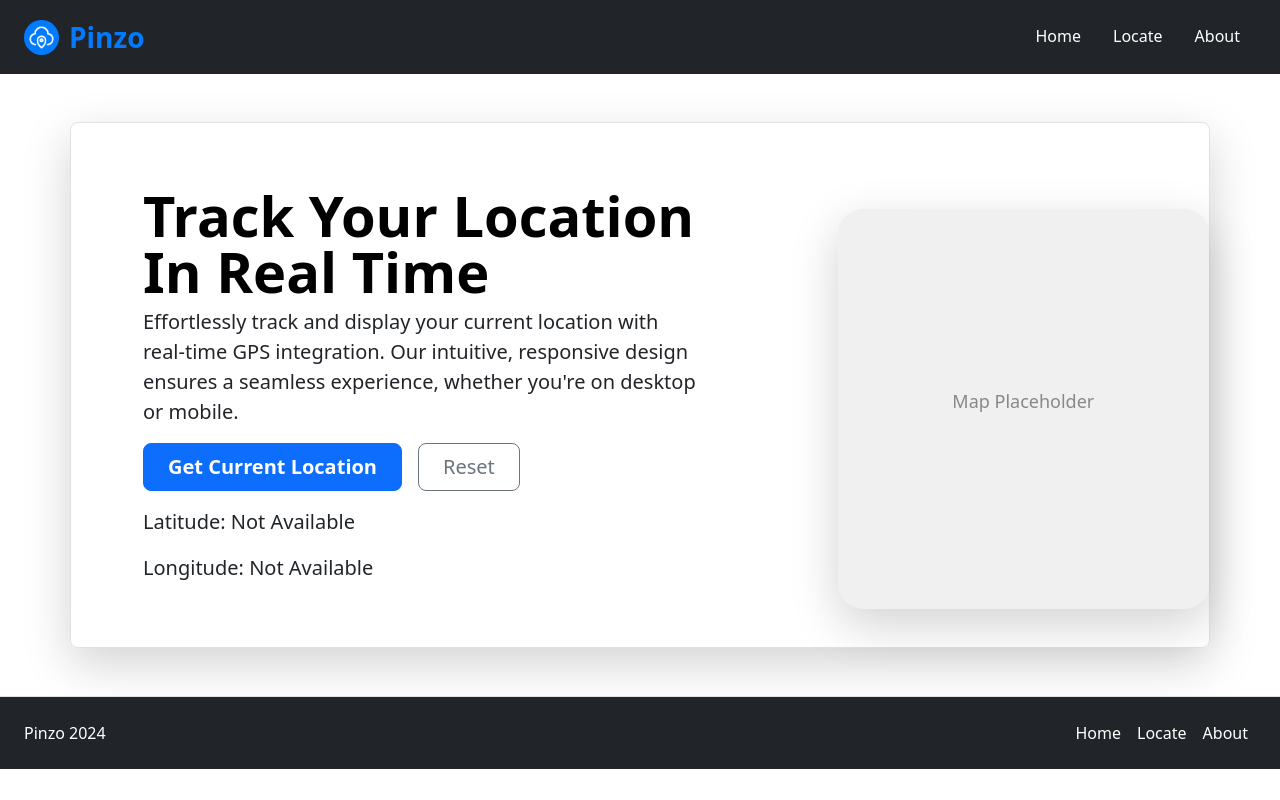
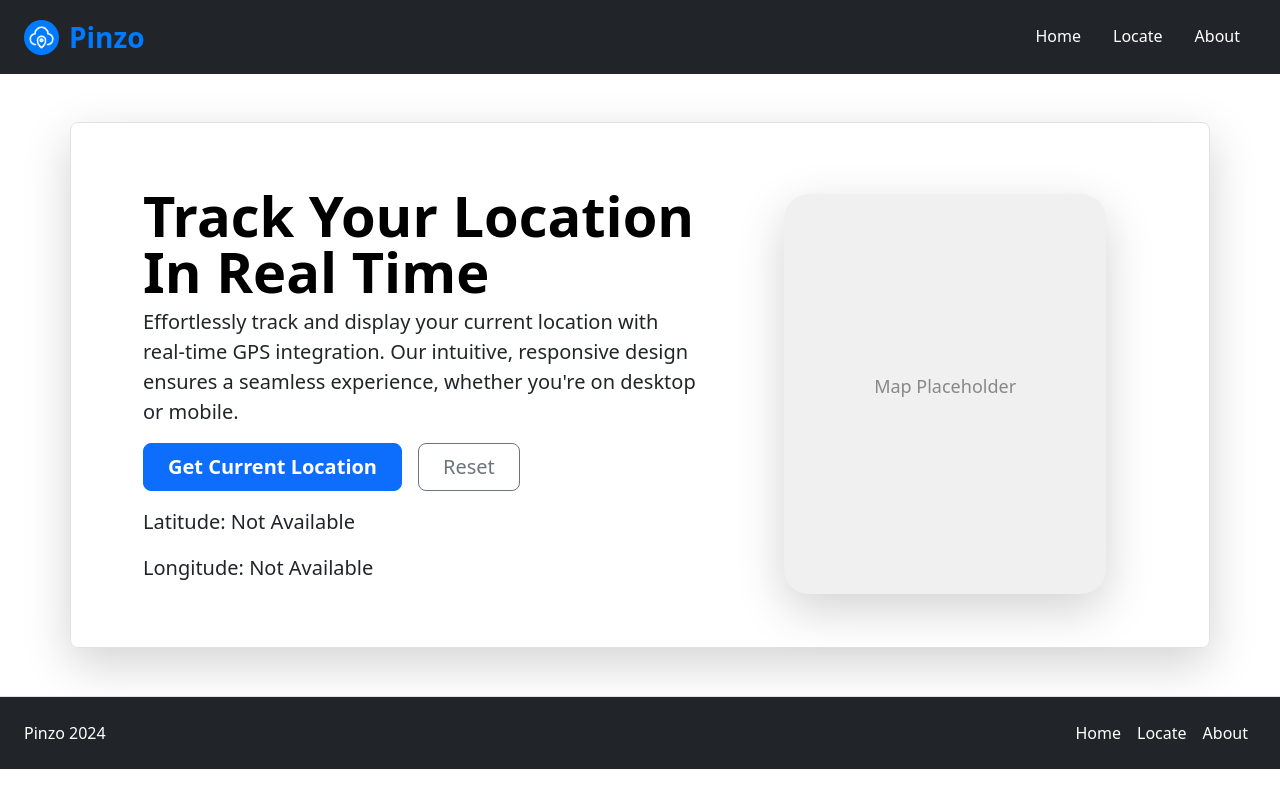
Before and after one commit to matthew-wright07/pinzo, a Next.js app: page /locate in a window 1280 px wide. Built offline with nearby package versions, Linux system fonts and the light colour scheme.

Commit message:
changed the locate file

```diff
--- a/componets/Locate.js
+++ b/componets/Locate.js
@@ -51,9 +51,10 @@ export default function Locate() {
           <p className="lead">Latitude: {latitude ?? "Not Available"}</p>
           <p className="lead">Longitude: {longitude ?? "Not Available"}</p>
         </div>
+        <div  className="col-lg-4" style={{padding:"10px"}}>
         <div
-          className="col-lg-4 offset-lg-1 p-0 overflow-hidden shadow-lg"
-          style={{ borderRadius: "25px", backgroundColor: "#f0f0f0" }}
+          className=" offset-lg-1 p-0 overflow-hidden shadow-lg"
+          style={{ borderRadius: "25px", backgroundColor: "#f0f0f0",marginBottom:"30px"}}
         >
           {/* Render the map only if latitude and longitude are available */}
           {latitude && longitude ? (
@@ -72,6 +73,7 @@ export default function Locate() {
             </div>
           )}
         </div>
+        </div>
       </div>
     </div>
   );
```
